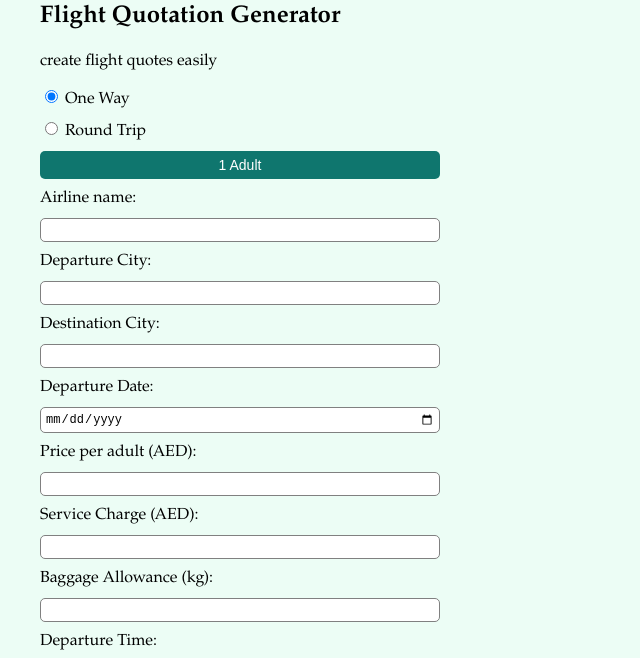
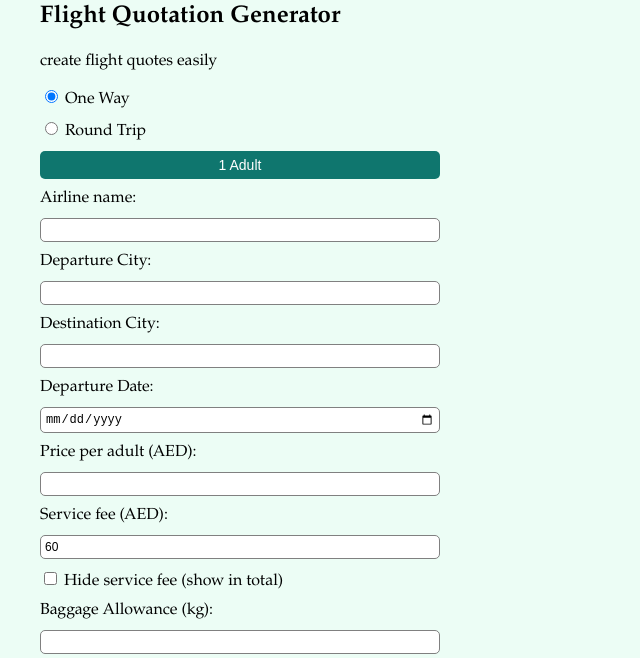
Before and after one commit to Kridiyatravels/AeroQuote, a plain HTML site: page index.html in a window 1280 px wide. Shown: the part 118-776 px from the top of the page, without its empty margins (0-640 px from the left). Drawn offline with Linux system fonts and the light colour scheme.

Commit message:
added service fee checkbox

```diff
--- a/index.html
+++ b/index.html
@@ -61,8 +61,12 @@
        <label for="infant-price">Price per infant (AED):</label>
        <input type="number" id="infant-price" name="infant-price" min="0" step="1" value="0">
 </div>
-        <label for="service-charge">Service Charge (AED):</label>
-        <input type="number" id="service-charge" name="service-charge" min="0" step="0.01">
+        <label for="service-charge">Service fee (AED):</label>
+        <input type="number" id="service-charge" name="service-charge" min="0" step="1" value="60">
+        <label>
+            <input type="checkbox" id="hide-fee">
+            Hide service fee (show in total)
+        </label>
         <label for="baggage">Baggage Allowance (kg):</label>
         <input type="text" id="baggage" name="baggage">
         <label for="departure-time">Departure Time:</label>
```
